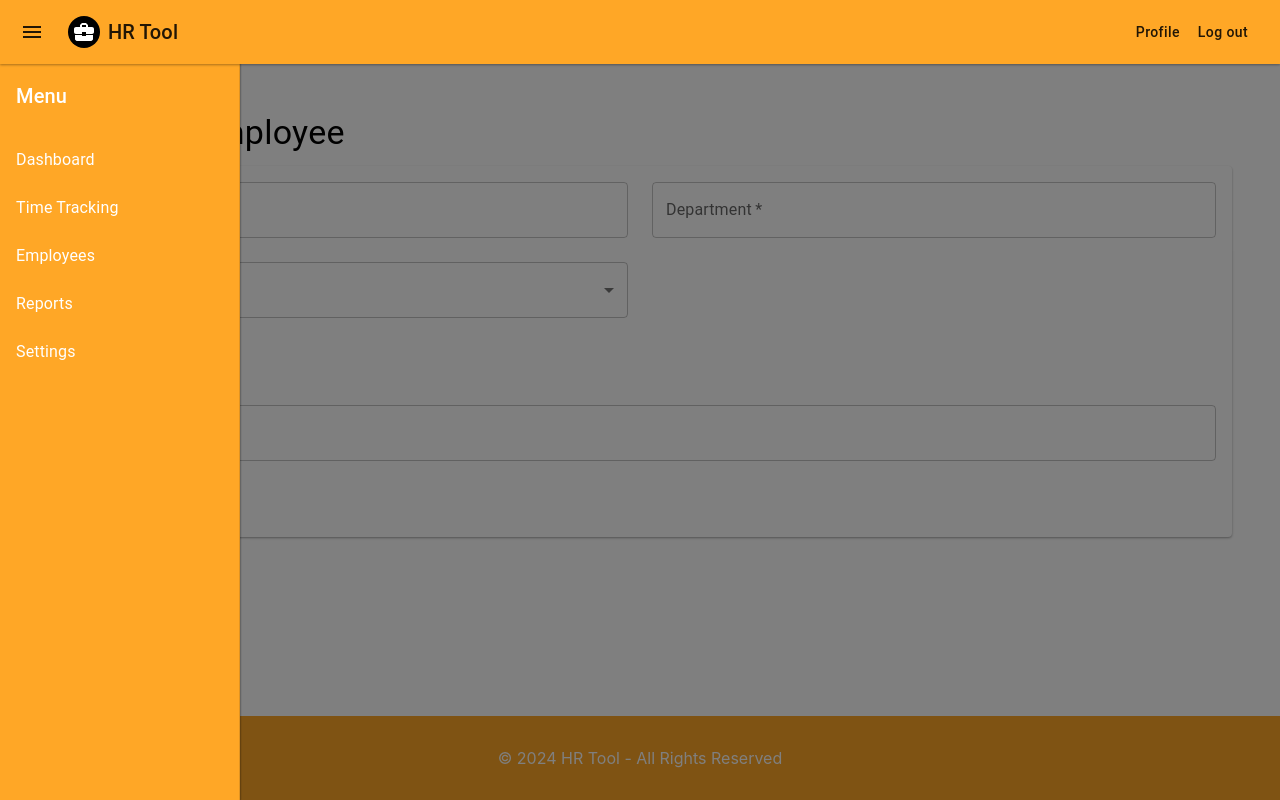
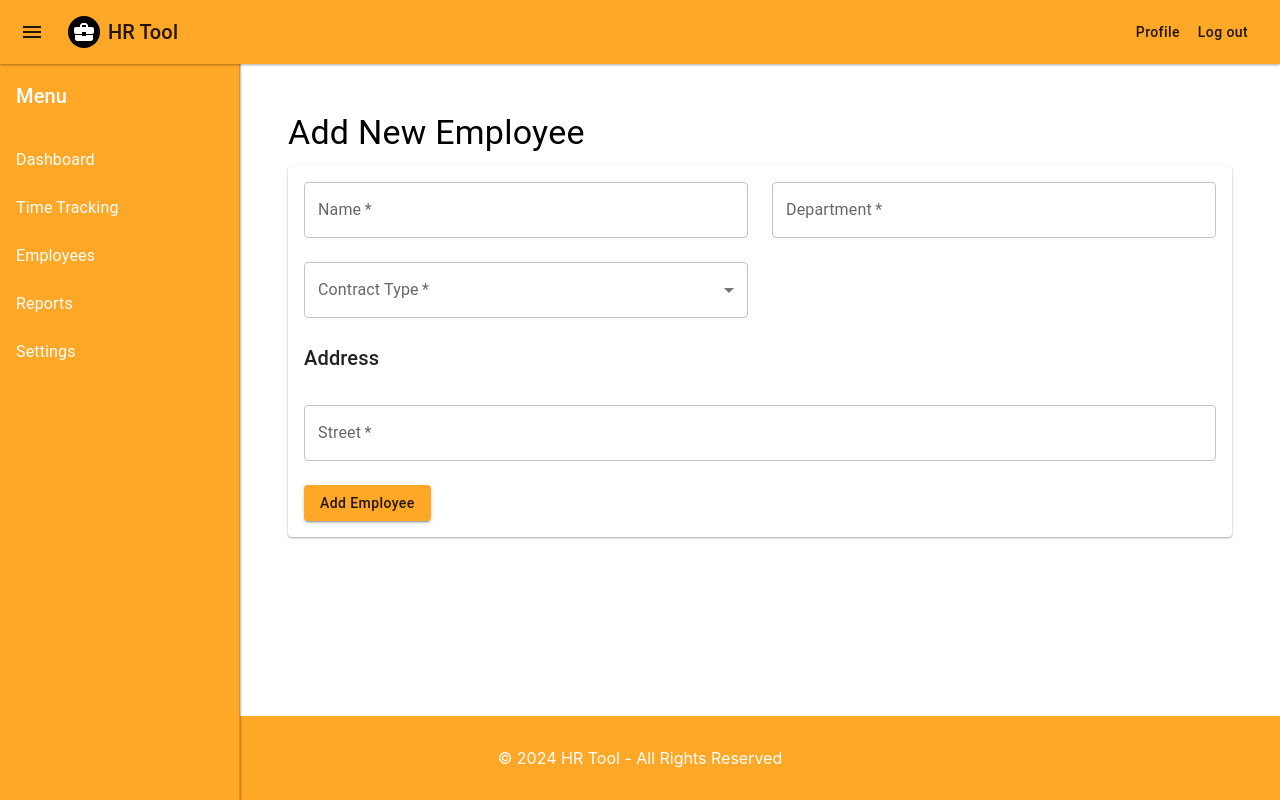
Before and after one commit to tobias-le/hr-app-frontend, a React (Create React App) app: page /employees/new in a window 1280 px wide. Built offline with nearby package versions, Linux system fonts and the light colour scheme.

Commit message:
fixed rendering issue

```diff
--- a/src/App.tsx
+++ b/src/App.tsx
@@ -1,6 +1,6 @@
 import React from "react";
 import { BrowserRouter as Router, Route, Routes } from "react-router-dom";
-import Layout from "./components/layout";
+import AppLayout from "./components/AppLayout";
 import Dashboard from "./pages/dashboard";
 import TimeTracking from "./pages/time-tracking";
 import EmployeeList from "./pages/employee-list";
@@ -13,7 +13,7 @@ export default function App() {
   return (
     <ThemeProvider theme={theme}>
       <Router>
-        <Layout>
+        <AppLayout>
           <Routes>
             <Route path="/" element={<Dashboard />} />
             <Route path="/time-tracking" element={<TimeTracking />} />
@@ -21,7 +21,7 @@ export default function App() {
             <Route path="/employees/:id" element={<EmployeeDetail />} />
             <Route path="/employees/new" element={<EmployeeForm />} />
           </Routes>
-        </Layout>
+        </AppLayout>
       </Router>
     </ThemeProvider>
   );
--- /dev/null
+++ b/src/components/AppLayout.tsx
@@ -0,0 +1,29 @@
+import React, { useState } from "react";
+import { useLocation } from "react-router-dom";
+import { useMediaQuery } from "@mui/material";
+import { useTheme } from "@mui/material/styles";
+import Layout from "./layout";
+
+const AppLayout: React.FC<{ children: React.ReactNode }> = ({ children }) => {
+  const theme = useTheme();
+  const isMobile = useMediaQuery(theme.breakpoints.down("sm"));
+  const [isDrawerOpen, setIsDrawerOpen] = useState(!isMobile);
+  const location = useLocation();
+
+  const toggleDrawer = () => {
+    setIsDrawerOpen(!isDrawerOpen);
+  };
+
+  return (
+    <Layout
+      isDrawerOpen={isDrawerOpen}
+      toggleDrawer={toggleDrawer}
+      isMobile={isMobile}
+      location={location}
+    >
+      {children}
+    </Layout>
+  );
+};
+
+export default AppLayout;
--- a/src/components/layout.tsx
+++ b/src/components/layout.tsx
@@ -1,17 +1,10 @@
-import React, { useState } from "react";
-import { useLocation } from "react-router-dom";
-import {
-  Box,
-  Toolbar,
-  AppBar as MuiAppBar,
-  Drawer,
-  useMediaQuery,
-} from "@mui/material";
-import BusinessCenterIcon from "@mui/icons-material/BusinessCenter";
+import React from "react";
+import { Location } from "react-router-dom";
+import { Box, Toolbar, AppBar as MuiAppBar, Drawer } from "@mui/material";
 import AppHeader from "./AppHeader";
 import SideMenu from "./SideMenu";
 import FooterComponent from "./Footer";
-import { styled, useTheme } from "@mui/material/styles";
+import { styled } from "@mui/material/styles";
 
 const drawerWidth = 240;
 
@@ -32,26 +25,34 @@ const AppBar = styled(MuiAppBar)(
 `
 );
 
-const Logo = styled(BusinessCenterIcon)`
-  color: white;
-  background-color: black;
-  width: 24px;
-  height: 24px;
-  border-radius: 50%;
-  padding: 4px;
-  margin-right: 8px;
+const MainContent = styled(Box)`
+  flex-grow: 1;
+  padding: ${({ theme }) => theme.spacing(3)};
+  transition: margin 0.2s;
 `;
 
-const Layout: React.FC<{ children: React.ReactNode }> = ({ children }) => {
-  const theme = useTheme();
-  const isMobile = useMediaQuery(theme.breakpoints.down("sm"));
-  const [isDrawerOpen, setIsDrawerOpen] = useState(!isMobile);
-  const location = useLocation();
+const StyledFooter = styled(Box)(({ theme }) => ({
+  backgroundColor: theme.palette.primary.main,
+  color: "white",
+  padding: "16px",
+  textAlign: "center",
+}));
 
-  const toggleDrawer = () => {
-    setIsDrawerOpen(!isDrawerOpen);
-  };
+interface LayoutProps {
+  children: React.ReactNode;
+  isDrawerOpen: boolean;
+  toggleDrawer: () => void;
+  isMobile: boolean;
+  location: Location;
+}
 
+const Layout: React.FC<LayoutProps> = ({
+  children,
+  isDrawerOpen,
+  toggleDrawer,
+  isMobile,
+  location,
+}) => {
   const StyledDrawer = styled(Drawer)`
     width: ${drawerWidth}px;
     flex-shrink: 0;
@@ -59,22 +60,9 @@ const Layout: React.FC<{ children: React.ReactNode }> = ({ children }) => {
     & .MuiDrawer-paper {
       width: ${drawerWidth}px;
       box-sizing: border-box;
-      background-color: ${theme.palette.primary.main};
+      background-color: ${({ theme }) => theme.palette.primary.main};
       color: white;
     }
-  `;
-
-  const MainContent = styled(Box)`
-    flex-grow: 1;
-    padding: ${theme.spacing(3)};
-    transition: margin 0.2s;
-  `;
-
-  const StyledFooter = styled(Box)`
-    background-color: ${theme.palette.primary.main};
-    color: white;
-    padding: 16px;
-    text-align: center;
   `;
 
   return (
@@ -84,7 +72,7 @@ const Layout: React.FC<{ children: React.ReactNode }> = ({ children }) => {
       </AppBar>
       <MainContentWrapper>
         <StyledDrawer
-          variant={isMobile ? "temporary" : "temporary"}
+          variant={isMobile ? "temporary" : "persistent"}
           open={isDrawerOpen}
           onClose={toggleDrawer}
         >
```
